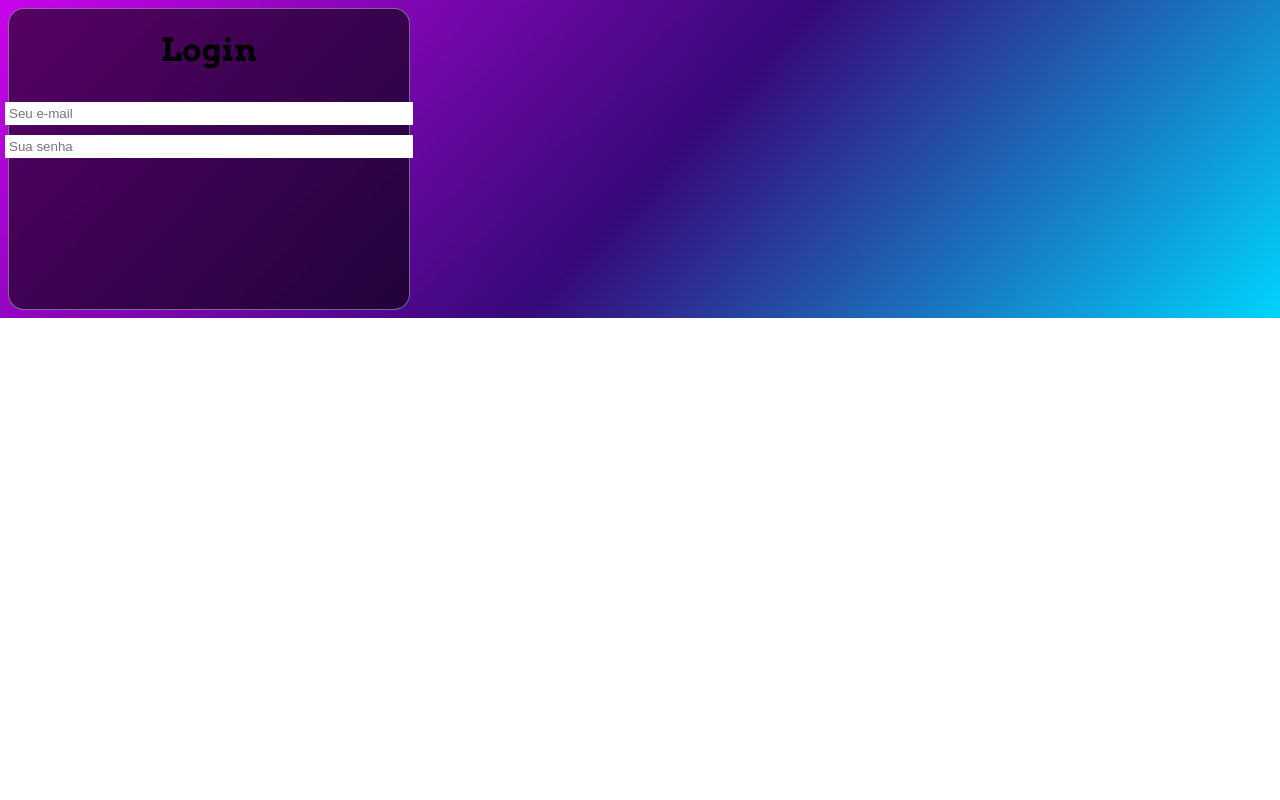
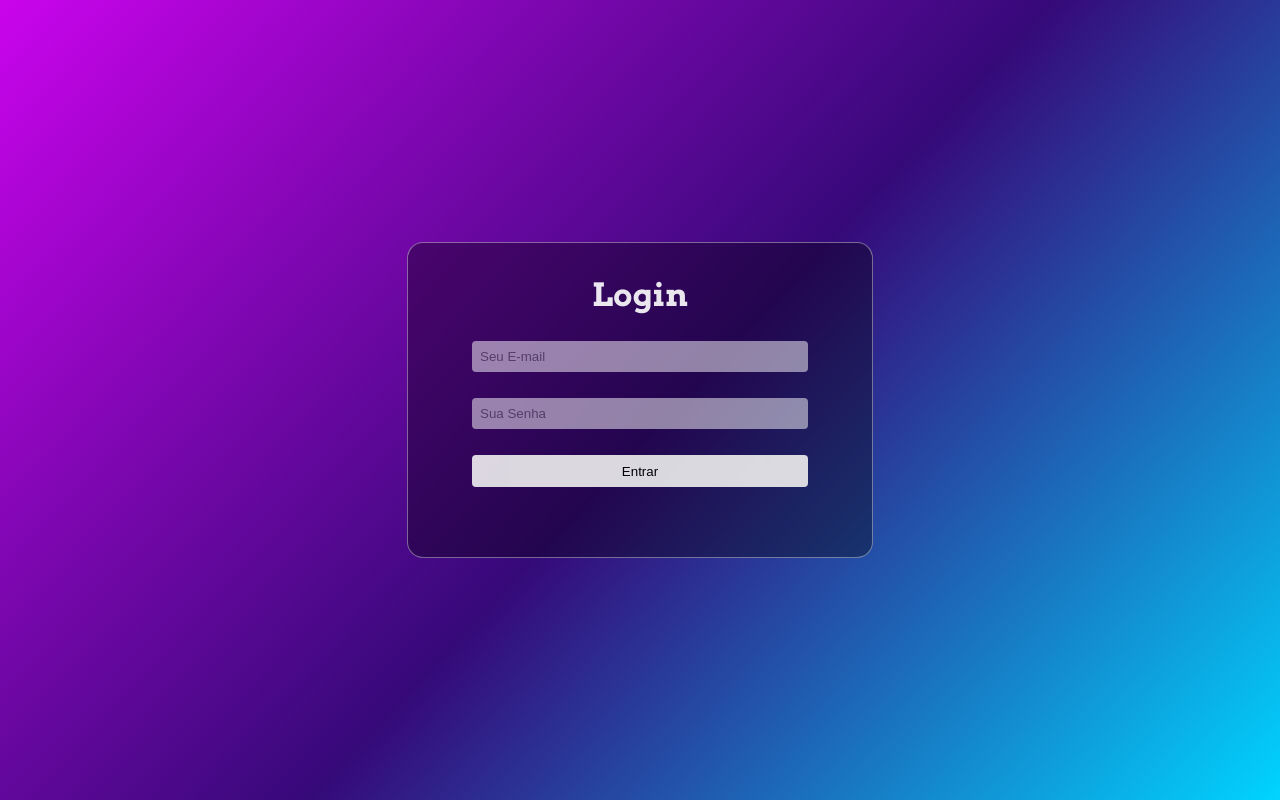
Before and after one commit to VR-ruan/MyMovies, a plain HTML site: page index.html in a window 1280 px wide. Drawn offline with Linux system fonts and the light colour scheme.

Commit message:
fixed all

```diff
--- a/index.html
+++ b/index.html
@@ -20,8 +20,9 @@
   <div id="container">
     <div class="content">
       <h1>Login</h1>
-      <input type="email" placeholder="Seu e-mail" name="email">
-      <input type="password" name="password" id="password" placeholder="Sua senha">
+      <input type="email" placeholder="Seu E-mail" name="email">
+      <input type="password" name="password" id="password" placeholder="Sua Senha">
+      <button id="login" name="login">Entrar</button>
     </div>
   </div>
 
--- a/styles/style.css
+++ b/styles/style.css
@@ -1,20 +1,35 @@
+* {
+    padding: 0;
+    margin: 0;
+    vertical-align: baseline;
+    list-style: none;
+    border: 0;
+}
+
 body {
-    font-family: 'Arvo', serif;
+    width: 100%;
+    height: 100vh;
+    display: flex;
+    align-items: center;
+    justify-content: center;
+    font-family: 'Arvo', sans-serif;
     background: linear-gradient(133deg, rgba(202,4,236,1) 0%, rgba(54,9,121,1) 52%, rgba(0,212,255,1) 100%);
     background-repeat: no-repeat;
 }
 
 #container {
-    background-color: rgba(0, 0, 0, 0.568);
+    background-color: rgba(0, 0, 0, 0.342);
     border: 1px solid rgba(255, 255, 255, 0.39);
     border-radius: 1rem;
 
     width: 400px;
-    height: 300px;
+    height: 250px;
+    padding: 2rem;
 }
 
 .content {
     width: 100%;
+    max-width: 400px;
     display: flex;
     align-items: center;
     justify-content: center;
@@ -23,8 +38,43 @@ body {
 }
 
 input {
-    width: 100%;
+    opacity: 0.5;
+    margin-bottom: 1rem;
+    width: 80%;
+    padding: 0.5rem;
+    border-radius: 0.25rem;
+    border: none;
+    outline: 0;
+}
+
+input:hover{
+    opacity: 1;
+}
+
+#login {
+    border-radius: 0.25rem;
+    opacity: 0.9;
+    width: 84%;
+    height: 2rem;
     padding: 0.25rem;
     border: none;
+    outline: 0;
+    cursor: pointer;
+}
 
+#login:hover {
+    opacity: 1;
 }
+
+h1 {
+    cursor: pointer;
+    opacity: 0.9;
+    margin-bottom: 1rem;
+    color: white;
+    -webkit-touch-callout: none;
+    -webkit-user-select: none;
+    -khtml-user-select: none;
+    -moz-user-select: none;
+    -ms-user-select: none;
+    user-select: none;
+}
```
